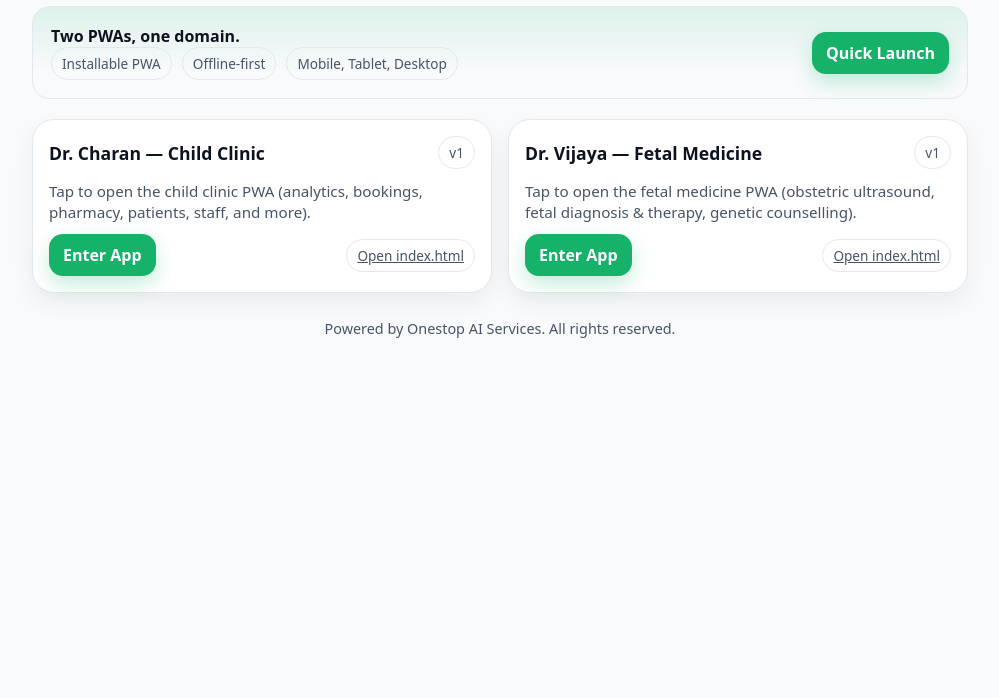
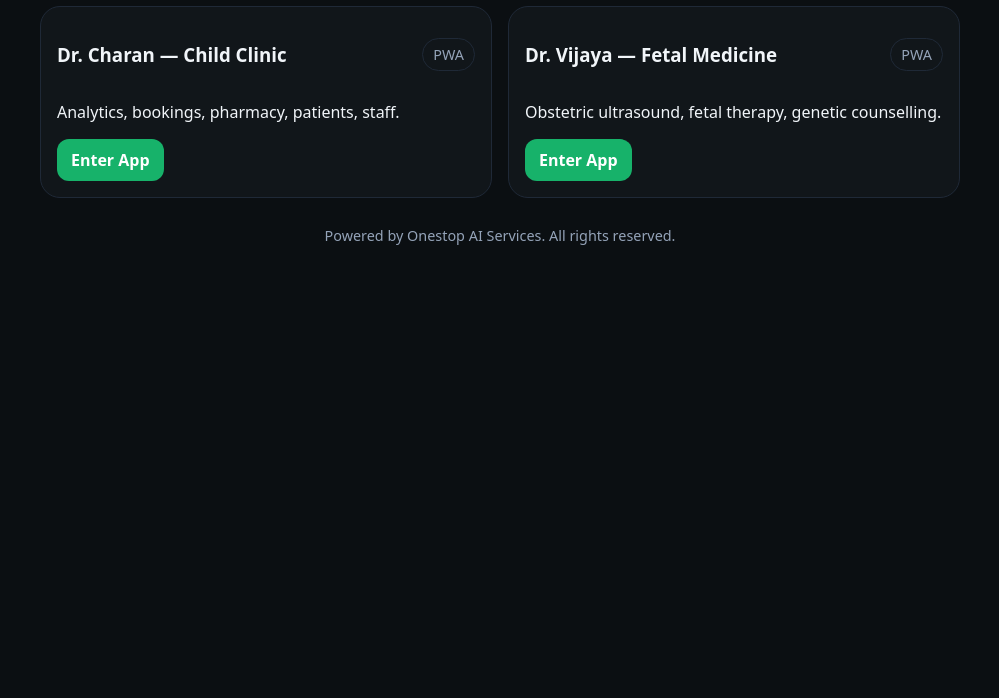
Before and after one commit to warangalonepoint/dr.charan-dr.vijaya, a plain HTML site: page index.html in a window 1280 px wide. Shown: the part 102-800 px from the top of the page, without its empty margins (140-1139 px from the left). Drawn offline with Linux system fonts and the light colour scheme.

Commit message:
Update index.html

```diff
--- a/index.html
+++ b/index.html
@@ -1,107 +1,38 @@
 <!doctype html>
-<html lang="en" data-theme="dark">
+<html lang="en">
 <head>
   <meta charset="utf-8"/>
   <meta name="viewport" content="width=device-width, initial-scale=1"/>
   <title>Clinic Apps — Entry</title>
   <meta name="theme-color" content="#17B26A"/>
-  <link rel="icon" href="./dr.charan/public/assets/icon-192.png" />
   <style>
-    :root{
-      --bg:#0b0f12;--fg:#f1f5f9;--muted:#94a3b8;--card:#11161a;--ring:#1f2937;
-      --accent:#17B26A;--accent-2:#14a167;--radius:18px;--shadow:0 8px 24px rgba(0,0,0,.35);
-    }
-    @media (prefers-color-scheme: light){
-      :root{--bg:#f8fafc;--fg:#0b1220;--muted:#475569;--card:#ffffff;--ring:#e2e8f0;--shadow:0 10px 24px rgba(2,6,23,.06)}
-    }
-    *{box-sizing:border-box}
-    html,body{margin:0;padding:0;background:var(--bg);color:var(--fg);font-family:ui-sans-serif, system-ui, -apple-system, Segoe UI, Roboto, Inter, "Helvetica Neue", Arial, "Apple Color Emoji", "Segoe UI Emoji"}
-    .wrap{max-width:980px;margin:0 auto;padding:22px}
-    header{display:flex;justify-content:space-between;align-items:center;gap:12px;padding:14px 0}
-    .brand{display:flex;align-items:center;gap:12px}
-    .logo{
-      width:40px;height:40px;border-radius:12px;background:linear-gradient(135deg,var(--accent),#79f2b3);
-      box-shadow:var(--shadow);
-    }
-    h1{font-size:1.35rem;margin:0}
-    .tag{font-size:.85rem;color:var(--muted)}
-    .hero{
-      background:linear-gradient(180deg, rgba(23,178,106,.12), transparent 70%);
-      border:1px solid var(--ring);border-radius:var(--radius);padding:18px;margin:10px 0 20px 0;
-    }
+    :root{--bg:#0b0f12;--fg:#f1f5f9;--muted:#94a3b8;--card:#11161a;--ring:#1f2937;--accent:#17B26A}
+    body{margin:0;font-family:system-ui,Inter;background:var(--bg);color:var(--fg)}
+    .wrap{max-width:920px;margin:0 auto;padding:22px}
     .grid{display:grid;grid-template-columns:repeat(2,1fr);gap:16px}
     @media(max-width:860px){.grid{grid-template-columns:1fr}}
-    .card{
-      background:var(--card);border:1px solid var(--ring);border-radius:22px;padding:16px;box-shadow:var(--shadow);
-      display:flex;flex-direction:column;gap:12px;transition:transform .12s ease, box-shadow .12s ease, border-color .12s ease;
-    }
-    .card:hover{transform:translateY(-2px);box-shadow:0 14px 38px rgba(0,0,0,.35);border-color:#2b3645}
-    .card h3{margin:0;font-size:1.1rem}
-    .card p{margin:0;color:var(--muted);font-size:.95rem;line-height:1.35}
-    .btn{
-      display:inline-flex;align-items:center;justify-content:center;gap:8px;
-      background:var(--accent);color:white;text-decoration:none;padding:10px 14px;border-radius:14px;
-      font-weight:600;border:0;cursor:pointer;box-shadow:0 8px 20px rgba(23,178,106,.25);
-    }
-    .btn:active{transform:translateY(1px)}
-    footer{margin:26px 0 10px 0;color:var(--muted);font-size:.9rem;text-align:center}
-    .sub{display:flex;gap:10px;flex-wrap:wrap}
-    .pill{border:1px solid var(--ring);border-radius:999px;padding:6px 10px;font-size:.85rem;color:var(--muted)}
-    .row{display:flex;align-items:center;justify-content:space-between;gap:10px}
+    .card{background:var(--card);border:1px solid var(--ring);border-radius:20px;padding:16px}
+    .title{display:flex;justify-content:space-between;align-items:center}
+    .btn{display:inline-block;background:var(--accent);color:#fff;padding:10px 14px;border-radius:12px;text-decoration:none;font-weight:600}
+    .pill{border:1px solid var(--ring);padding:6px 10px;border-radius:999px;color:var(--muted);font-size:.9rem}
+    footer{margin:28px 0 8px;color:var(--muted);text-align:center;font-size:.9rem}
   </style>
 </head>
 <body>
   <div class="wrap">
-    <header>
-      <div class="brand">
-        <div class="logo" aria-hidden="true"></div>
-        <div>
-          <h1>Clinic Apps Hub</h1>
-          <div class="tag">Choose an app to enter</div>
-        </div>
+    <h1>Clinic Apps Hub</h1>
+    <div class="grid">
+      <div class="card">
+        <div class="title"><h3>Dr. Charan — Child Clinic</h3><span class="pill">PWA</span></div>
+        <p>Analytics, bookings, pharmacy, patients, staff.</p>
+        <a class="btn" href="https://dr-charan.vercel.app">Enter App</a>
       </div>
-    </header>
-
-    <section class="hero">
-      <div class="row">
-        <div>
-          <strong>Two PWAs, one domain.</strong>
-          <div class="sub">
-            <span class="pill">Installable PWA</span>
-            <span class="pill">Offline-first</span>
-            <span class="pill">Mobile, Tablet, Desktop</span>
-          </div>
-        </div>
-        <a class="btn" href="./dr.charan/" aria-label="Open Dr. Charan app">Quick Launch</a>
+      <div class="card">
+        <div class="title"><h3>Dr. Vijaya — Fetal Medicine</h3><span class="pill">PWA</span></div>
+        <p>Obstetric ultrasound, fetal therapy, genetic counselling.</p>
+        <a class="btn" href="https://dr-vijaya.vercel.app">Enter App</a>
       </div>
-    </section>
-
-    <section class="grid">
-      <article class="card">
-        <div class="row" style="gap:12px">
-          <h3>Dr. Charan — Child Clinic</h3>
-          <span class="pill">v1</span>
-        </div>
-        <p>Tap to open the child clinic PWA (analytics, bookings, pharmacy, patients, staff, and more).</p>
-        <div class="row">
-          <a class="btn" href="./dr.charan/">Enter App</a>
-          <a class="pill" href="./dr.charan/index.html">Open index.html</a>
-        </div>
-      </article>
-
-      <article class="card">
-        <div class="row" style="gap:12px">
-          <h3>Dr. Vijaya — Fetal Medicine</h3>
-          <span class="pill">v1</span>
-        </div>
-        <p>Tap to open the fetal medicine PWA (obstetric ultrasound, fetal diagnosis &amp; therapy, genetic counselling).</p>
-        <div class="row">
-          <a class="btn" href="./dr.vijaya/">Enter App</a>
-          <a class="pill" href="./dr.vijaya/index.html">Open index.html</a>
-        </div>
-      </article>
-    </section>
-
+    </div>
     <footer>Powered by Onestop AI Services. All rights reserved.</footer>
   </div>
 </body>
```
